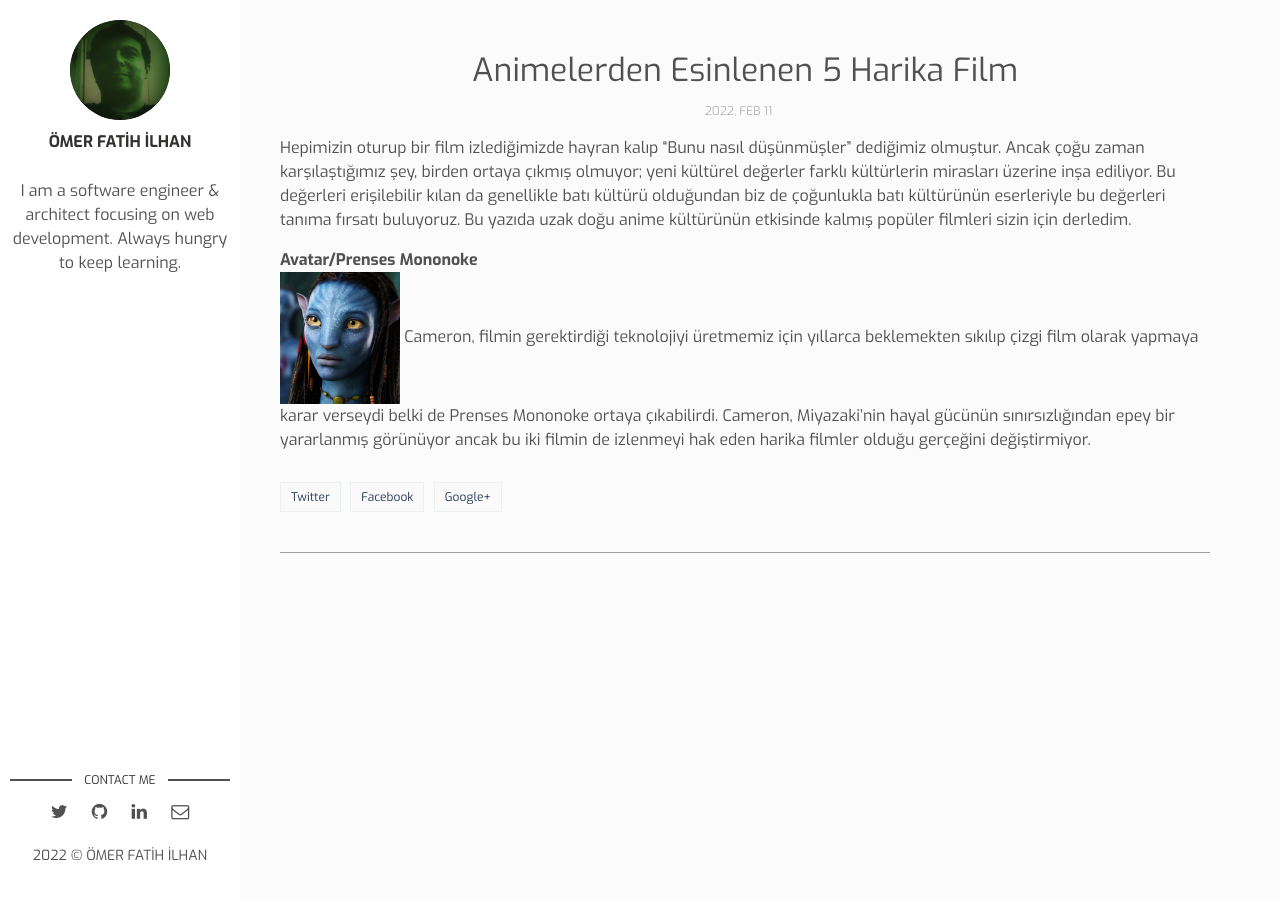
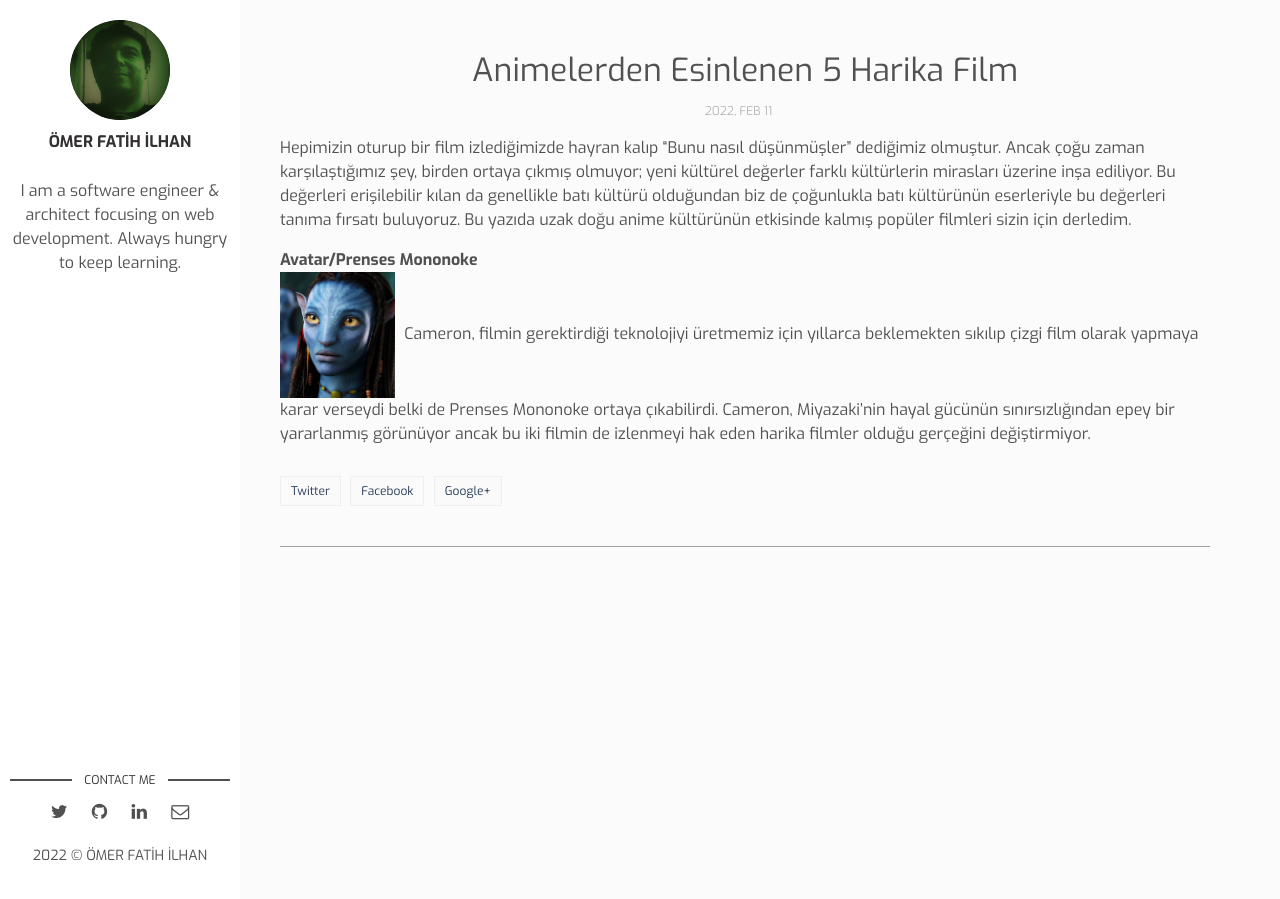
Before and after one commit to ordaolmayanadam/ordaolmayanadam.github.io, a Jekyll site: the page built from _posts/2022-02-11-animelerden-esinlenen-5-harika-film.markdown, in a window 1280 px wide. Built offline with Jekyll 4.4.1, drawn with Linux system fonts in a browser that asks for light colours.

Commit message:
more layout fix try

```diff
--- a/_posts/2022-02-11-animelerden-esinlenen-5-harika-film.markdown
+++ b/_posts/2022-02-11-animelerden-esinlenen-5-harika-film.markdown
@@ -8,4 +8,5 @@
 Hepimizin oturup bir film izlediğimizde hayran kalıp “Bunu nasıl düşünmüşler” dediğimiz olmuştur. Ancak çoğu zaman karşılaştığımız şey, birden ortaya çıkmış olmuyor; yeni kültürel değerler farklı kültürlerin mirasları üzerine inşa ediliyor. Bu değerleri erişilebilir kılan da genellikle batı kültürü olduğundan biz de çoğunlukla batı kültürünün eserleriyle bu değerleri tanıma fırsatı buluyoruz. Bu yazıda uzak doğu anime kültürünün etkisinde kalmış popüler filmleri sizin için derledim.
 
 **Avatar/Prenses Mononoke**
-![Avatar](/assets/img/avatar.jpg){: width="120"} Cameron, filmin gerektirdiği teknolojiyi üretmemiz için yıllarca beklemekten sıkılıp çizgi film olarak yapmaya karar verseydi belki de Prenses Mononoke ortaya çıkabilirdi. Cameron, Miyazaki’nin hayal gücünün sınırsızlığından epey bir yararlanmış görünüyor ancak bu iki filmin de izlenmeyi hak eden harika filmler olduğu gerçeğini değiştirmiyor.
+![Avatar](/assets/img/avatar.jpg){:style="padding-right: 5px" width="120" .align-left} Cameron, filmin gerektirdiği teknolojiyi üretmemiz için yıllarca beklemekten sıkılıp çizgi film olarak yapmaya karar verseydi belki de Prenses Mononoke ortaya çıkabilirdi. Cameron, Miyazaki’nin hayal gücünün sınırsızlığından epey bir yararlanmış görünüyor ancak bu iki filmin de izlenmeyi hak eden harika filmler olduğu gerçeğini değiştirmiyor.
+{:style="clear: left"}
```
